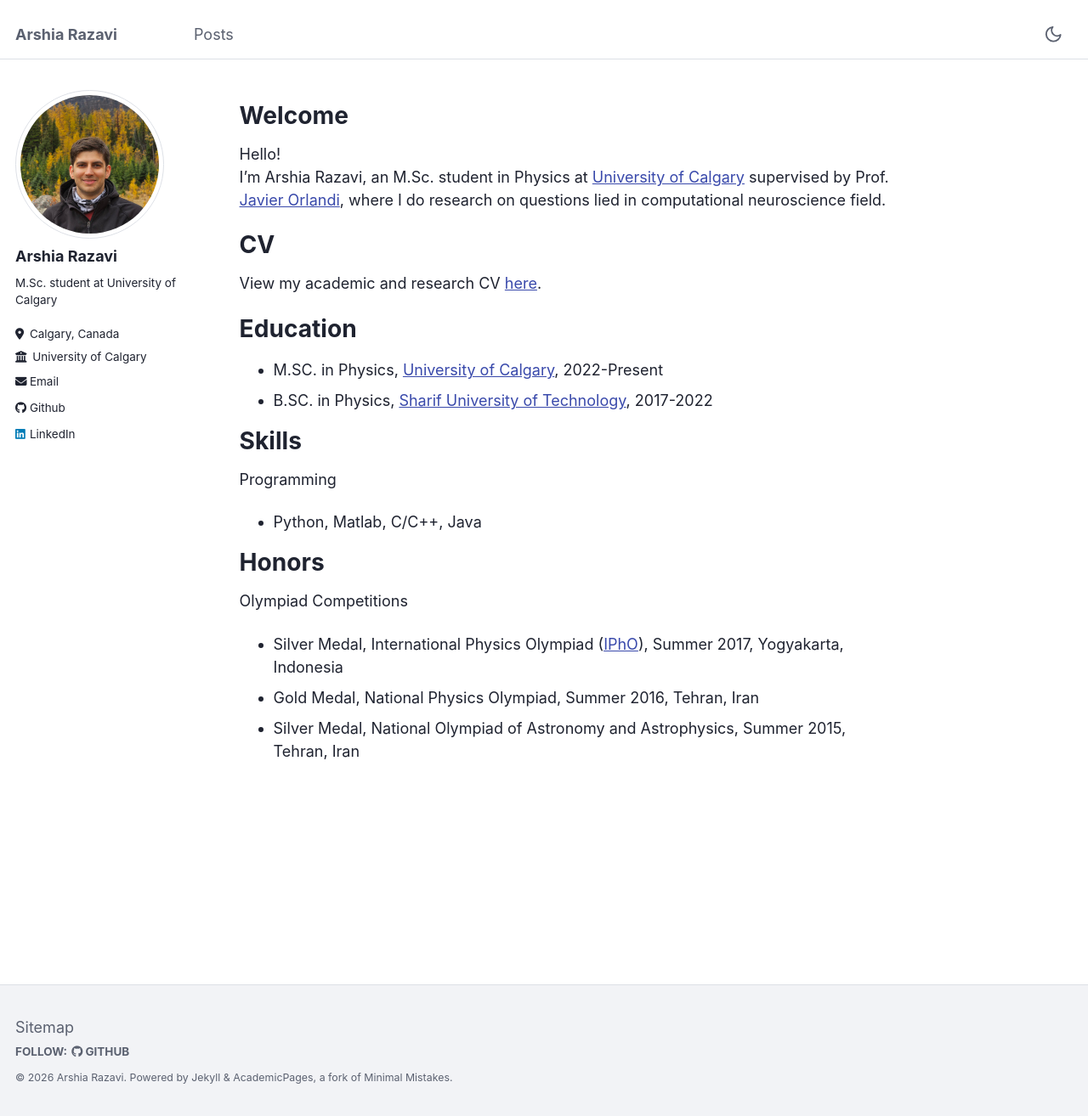
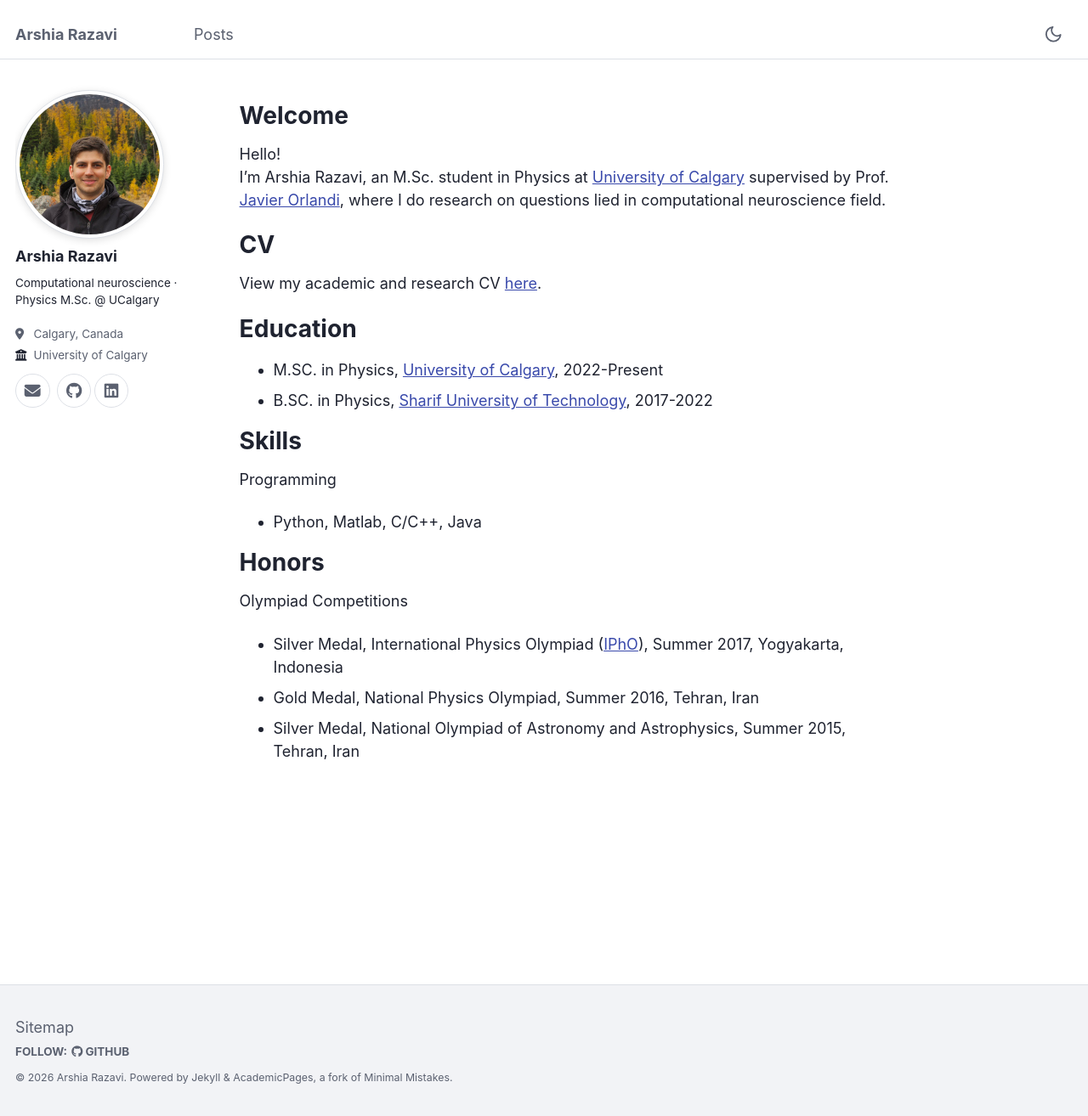
Before and after one commit to ArshiaRazavi/ArshiaRazavi.github.io, a Jekyll site: the page built from _pages/about.md, in a window 1280 px wide and 1314 px high. Shown: the whole window at 85% size. Built offline with Jekyll 4.4.1, drawn with Linux system fonts in a browser that asks for light colours.

Commit message:
Polish sidebar author card
Give the avatar a token-based ring and shadow with explicit
width/height so it no longer shifts layout on load. On desktop the
social links collapse into a compact row of round icon buttons; the
label text is kept as visually hidden text so each link keeps an
accessible name, and a :focus-visible ring uses --color-focus.
Location and employer stay as readable text lines. The mobile
Follow dropdown keeps its labelled list and existing jQuery toggle.

Replace the generic author bio with a more specific one built from
facts already in the repo (TODO.md T2.4).

Co-Authored-By: Claude Opus 5.5 <noreply@anthropic.com>

```diff
--- a/_config.yml
+++ b/_config.yml
@@ -25,7 +25,7 @@ author:
   avatar           : "profile2.jpg"
   name             : "Arshia Razavi"
   pronouns         : # example: "she/her"
-  bio              : "M.Sc. student at University of Calgary"
+  bio              : "Computational neuroscience · Physics M.Sc. @ UCalgary"
   location         : "Calgary, Canada"
   employer         : "University of Calgary"
   uri              : # URL
--- a/_includes/author-profile.html
+++ b/_includes/author-profile.html
@@ -10,7 +10,7 @@
     {% if author.avatar contains "://" %}
     	<img src="{{ author.avatar }}" alt="{{ author.name }}">
     {% else %}
-    	<img src="{{ author.avatar | prepend: "/images/" | prepend: base_path }}" class="author__avatar" alt="{{ author.name }}">
+    	<img src="{{ author.avatar | prepend: "/images/" | prepend: base_path }}" class="author__avatar" alt="{{ author.name }}" width="175" height="175">
     {% endif %}
   </div>
 
@@ -31,127 +31,127 @@
         <li class="author__desktop"><i class="fa fa-solid fa-building-columns icon-pad-right" aria-hidden="true"></i>{{ author.employer }}</li>
       {% endif %}
       {% if author.uri %}
-        <li><a href="{{ author.uri }}"><i class="fas fa-fw fa-link icon-pad-right" aria-hidden="true"></i>{{ site.data.ui-text[site.locale].website_label | default: "Website" }}</a></li>
+        <li><a href="{{ author.uri }}"><i class="fas fa-fw fa-link" aria-hidden="true"></i><span class="author__url-label">{{ site.data.ui-text[site.locale].website_label | default: "Website" }}</span></a></li>
       {% endif %}
       {% if author.email %}
-        <li><a href="mailto:{{ author.email }}"><i class="fas fa-fw fa-envelope icon-pad-right" aria-hidden="true"></i>{{ site.data.ui-text[site.locale].email_label | default: "Email" }}</a></li>
+        <li><a href="mailto:{{ author.email }}"><i class="fas fa-fw fa-envelope" aria-hidden="true"></i><span class="author__url-label">{{ site.data.ui-text[site.locale].email_label | default: "Email" }}</span></a></li>
       {% endif %}
 
       <!-- Font Awesome and Academicons icons / Academic websites -->
       {% if author.arxiv %}
-        <li><a href="{{ author.arxiv }}"><i class="ai ai-arxiv ai-fw icon-pad-right"></i>arXiv</a></li>
+        <li><a href="{{ author.arxiv }}"><i class="ai ai-arxiv ai-fw" aria-hidden="true"></i><span class="author__url-label">arXiv</span></a></li>
       {% endif %}
       {% if author.googlescholar %}
-        <li><a href="{{ author.googlescholar }}"><i class="ai ai-google-scholar icon-pad-right"></i>Google Scholar</a></li>
+        <li><a href="{{ author.googlescholar }}"><i class="ai ai-google-scholar" aria-hidden="true"></i><span class="author__url-label">Google Scholar</span></a></li>
       {% endif %}
       {% if author.semantic %}
-        <li><a href="{{ author.semantic }}"><i class="ai ai-semantic-scholar ai-fw icon-pad-right"></i>Semantic Scholar</a></li>
+        <li><a href="{{ author.semantic }}"><i class="ai ai-semantic-scholar ai-fw" aria-hidden="true"></i><span class="author__url-label">Semantic Scholar</span></a></li>
       {% endif %}
       {% if author.impactstory %}
-        <li><a href="{{ author.impactstory }}"><i class="ai ai-impactstory ai-fw icon-pad-right"></i>Impactstory</a></li>
+        <li><a href="{{ author.impactstory }}"><i class="ai ai-impactstory ai-fw" aria-hidden="true"></i><span class="author__url-label">Impactstory</span></a></li>
       {% endif %}
       {% if author.orcid %}
-        <li><a href="{{ author.orcid }}"><i class="ai ai-orcid ai-fw icon-pad-right"></i>ORCID</a></li>
+        <li><a href="{{ author.orcid }}"><i class="ai ai-orcid ai-fw" aria-hidden="true"></i><span class="author__url-label">ORCID</span></a></li>
       {% endif %}
       {% if author.pubmed %}
-        <li><a href="{{ author.pubmed }}"><i class="ai ai-pubmed ai-fw icon-pad-right"></i>PubMed</a></li>
+        <li><a href="{{ author.pubmed }}"><i class="ai ai-pubmed ai-fw" aria-hidden="true"></i><span class="author__url-label">PubMed</span></a></li>
       {% endif %}
       {% if author.researchgate %}
-        <li><a href="{{ author.researchgate }}"><i class="fab fa-fw fa-researchgate icon-pad-right" aria-hidden="true"></i>ResearchGate</a></li>
+        <li><a href="{{ author.researchgate }}"><i class="fab fa-fw fa-researchgate" aria-hidden="true"></i><span class="author__url-label">ResearchGate</span></a></li>
       {% endif %}
 
       <!-- Font Awesome icons / Repositories and software development -->
       {% if author.bitbucket %}
-        <li><a href="https://bitbucket.org/{{ author.bitbucket }}"><i class="fab fa-fw fa-bitbucket icon-pad-right" aria-hidden="true"></i>Bitbucket</a></li>
+        <li><a href="https://bitbucket.org/{{ author.bitbucket }}"><i class="fab fa-fw fa-bitbucket" aria-hidden="true"></i><span class="author__url-label">Bitbucket</span></a></li>
       {% endif %}
       {% if author.codepen %}
-        <li><a href="https://codepen.io/{{ author.codepen }}"><i class="fab fa-fw fa-codepen icon-pad-right" aria-hidden="true"></i>CodePen</a></li>
+        <li><a href="https://codepen.io/{{ author.codepen }}"><i class="fab fa-fw fa-codepen" aria-hidden="true"></i><span class="author__url-label">CodePen</span></a></li>
       {% endif %}
       {% if author.dribbble %}
-        <li><a href="https://dribbble.com/{{ author.dribbble }}"><i class="fab fa-fw fa-dribbble icon-pad-right" aria-hidden="true"></i>Dribbble</a></li>
+        <li><a href="https://dribbble.com/{{ author.dribbble }}"><i class="fab fa-fw fa-dribbble" aria-hidden="true"></i><span class="author__url-label">Dribbble</span></a></li>
       {% endif %}
       {% if author.github %}
-        <li><a href="https://github.com/{{ author.github }}"><i class="fab fa-fw fa-github icon-pad-right" aria-hidden="true"></i>Github</a></li>
+        <li><a href="https://github.com/{{ author.github }}"><i class="fab fa-fw fa-github" aria-hidden="true"></i><span class="author__url-label">Github</span></a></li>
       {% endif %}
       {% if author.kaggle %}
-        <li><a href="https://kaggle.com/{{ author.kaggle }}"><i class="fab fa-fw fa-kaggle icon-pad-right" aria-hidden="true"></i>Kaggle</a></li>
+        <li><a href="https://kaggle.com/{{ author.kaggle }}"><i class="fab fa-fw fa-kaggle" aria-hidden="true"></i><span class="author__url-label">Kaggle</span></a></li>
       {% endif %}
       {% if author.stackoverflow %}
-        <li><a href="https://www.stackoverflow.com/users/{{ author.stackoverflow }}"><i class="fab fa-fw fa-stack-overflow icon-pad-right" aria-hidden="true"></i>Stackoverflow</a></li>
+        <li><a href="https://www.stackoverflow.com/users/{{ author.stackoverflow }}"><i class="fab fa-fw fa-stack-overflow" aria-hidden="true"></i><span class="author__url-label">Stackoverflow</span></a></li>
       {% endif %}
 
       <!-- Font Awesome icons / Social media -->
       {% if author.bluesky %}
-        <li><a href="https://bsky.app/profile/{{ author.bluesky }}"><i class="fab fa-fw fa-bluesky icon-pad-right" aria-hidden="true"></i>Bluesky</a></li>
+        <li><a href="https://bsky.app/profile/{{ author.bluesky }}"><i class="fab fa-fw fa-bluesky" aria-hidden="true"></i><span class="author__url-label">Bluesky</span></a></li>
       {% endif %}
       {% if author.facebook %}
-        <li><a href="https://www.facebook.com/{{ author.facebook }}"><i class="fab fa-fw fa-facebook-f icon-pad-right" aria-hidden="true"></i>Facebook</a></li>
+        <li><a href="https://www.facebook.com/{{ author.facebook }}"><i class="fab fa-fw fa-facebook-f" aria-hidden="true"></i><span class="author__url-label">Facebook</span></a></li>
       {% endif %}
       {% if author.flickr %}
-        <li><a href="https://www.flickr.com/{{ author.flickr }}"><i class="fab fa-fw fa-flickr icon-pad-right" aria-hidden="true"></i>Flickr</a></li>
+        <li><a href="https://www.flickr.com/{{ author.flickr }}"><i class="fab fa-fw fa-flickr" aria-hidden="true"></i><span class="author__url-label">Flickr</span></a></li>
       {% endif %}
       {% if author.foursquare %}
-        <li><a href="https://foursquare.com/{{ author.foursquare }}"><i class="fab fa-fw fa-foursquare icon-pad-right" aria-hidden="true"></i>Foursquare</a></li>
+        <li><a href="https://foursquare.com/{{ author.foursquare }}"><i class="fab fa-fw fa-foursquare" aria-hidden="true"></i><span class="author__url-label">Foursquare</span></a></li>
       {% endif %}
       {% if author.goodreads %}
-        <li><a href="https://www.goodreads.com/{{ author.goodreads }}"><i class="fab fa-fw fa-goodreads icon-pad-right" aria-hidden="true"></i>Goodreads</a></li>
+        <li><a href="https://www.goodreads.com/{{ author.goodreads }}"><i class="fab fa-fw fa-goodreads" aria-hidden="true"></i><span class="author__url-label">Goodreads</span></a></li>
       {% endif %}
       {% if author.google_plus %}
-        <li><a href="https://plus.google.com/+{{ author.google_plus }}"><i class="fab fa-fw fa-google-plus-g icon-pad-right" aria-hidden="true"></i>Google+</a></li>
+        <li><a href="https://plus.google.com/+{{ author.google_plus }}"><i class="fab fa-fw fa-google-plus-g" aria-hidden="true"></i><span class="author__url-label">Google+</span></a></li>
       {% endif %}
       {% if author.keybase %}
-        <li><a href="https://keybase.io/{{ author.keybase }}"><i class="fas fa-fw fa-key icon-pad-right" aria-hidden="true"></i>Keybase</a></li>
+        <li><a href="https://keybase.io/{{ author.keybase }}"><i class="fas fa-fw fa-key" aria-hidden="true"></i><span class="author__url-label">Keybase</span></a></li>
       {% endif %}
       {% if author.instagram %}
-        <li><a href="https://instagram.com/{{ author.instagram }}"><i class="fab fa-fw fa-instagram icon-pad-right" aria-hidden="true"></i>Instagram</a></li>
+        <li><a href="https://instagram.com/{{ author.instagram }}"><i class="fab fa-fw fa-instagram" aria-hidden="true"></i><span class="author__url-label">Instagram</span></a></li>
       {% endif %}
       {% if author.lastfm %}
-        <li><a href="https://lastfm.com/user/{{ author.lastfm }}"><i class="fab fa-fw fa-lastfm icon-pad-right" aria-hidden="true"></i>Last.fm</a></li>
+        <li><a href="https://lastfm.com/user/{{ author.lastfm }}"><i class="fab fa-fw fa-lastfm" aria-hidden="true"></i><span class="author__url-label">Last.fm</span></a></li>
       {% endif %}
       {% if author.linkedin %}
-        <li><a href="https://www.linkedin.com/in/{{ author.linkedin }}"><i class="fab fa-fw fa-linkedin icon-pad-right" aria-hidden="true"></i>LinkedIn</a></li>
+        <li><a href="https://www.linkedin.com/in/{{ author.linkedin }}"><i class="fab fa-fw fa-linkedin" aria-hidden="true"></i><span class="author__url-label">LinkedIn</span></a></li>
       {% endif %}
       {% if author.mastodon %}
-        <li><a href="{{ author.mastodon }}"><i class="fab fa-fw fa-mastodon icon-pad-right" aria-hidden="true"></i>Mastodon</a></li>
+        <li><a href="{{ author.mastodon }}"><i class="fab fa-fw fa-mastodon" aria-hidden="true"></i><span class="author__url-label">Mastodon</span></a></li>
       {% endif %}
       {% if author.medium %}
-        <li><a href="{{ author.medium }}"><i class="fab fa-fw fa-medium icon-pad-right" aria-hidden="true"></i>Medium</a></li>
+        <li><a href="{{ author.medium }}"><i class="fab fa-fw fa-medium" aria-hidden="true"></i><span class="author__url-label">Medium</span></a></li>
       {% endif %}
       {% if author.pinterest %}
-        <li><a href="https://www.pinterest.com/{{ author.pinterest }}"><i class="fab fa-fw fa-pinterest icon-pad-right" aria-hidden="true"></i>Pinterest</a></li>
+        <li><a href="https://www.pinterest.com/{{ author.pinterest }}"><i class="fab fa-fw fa-pinterest" aria-hidden="true"></i><span class="author__url-label">Pinterest</span></a></li>
       {% endif %}
       {% if author.soundcloud %}
-        <li><a href="https://soundcloud.com/{{ author.soundcloud }}"><i class="fab fa-fw fa-soundcloud icon-pad-right" aria-hidden="true"></i>Soundcloud</a></li>
+        <li><a href="https://soundcloud.com/{{ author.soundcloud }}"><i class="fab fa-fw fa-soundcloud" aria-hidden="true"></i><span class="author__url-label">Soundcloud</span></a></li>
       {% endif %}
       {% if author.steam %}
-        <li><a href="https://steamcommunity.com/id/{{ author.steam }}"><i class="fab fa-fw fa-steam icon-pad-right" aria-hidden="true"></i>Steam</a></li>
+        <li><a href="https://steamcommunity.com/id/{{ author.steam }}"><i class="fab fa-fw fa-steam" aria-hidden="true"></i><span class="author__url-label">Steam</span></a></li>
       {% endif %}
       {% if author.telegram %}
-        <li><a href="{{ author.telegram }}"><i class="fab fa-fw fa-telegram icon-pad-right" aria-hidden="true"></i>Telegram</a></li>
+        <li><a href="{{ author.telegram }}"><i class="fab fa-fw fa-telegram" aria-hidden="true"></i><span class="author__url-label">Telegram</span></a></li>
       {% endif %}
       {% if author.tumblr %}
-        <li><a href="https://{{ author.tumblr }}.tumblr.com"><i class="fab fa-fw fa-tumblr icon-pad-right" aria-hidden="true"></i>Tumblr</a></li>
+        <li><a href="https://{{ author.tumblr }}.tumblr.com"><i class="fab fa-fw fa-tumblr" aria-hidden="true"></i><span class="author__url-label">Tumblr</span></a></li>
       {% endif %}
       {% if author.twitter %}
-        <li><a href="https://twitter.com/{{ author.twitter }}"><i class="fab fa-fw fa-x-twitter icon-pad-right" aria-hidden="true"></i>X (formerly Twitter)</a></li>
+        <li><a href="https://twitter.com/{{ author.twitter }}"><i class="fab fa-fw fa-x-twitter" aria-hidden="true"></i><span class="author__url-label">X (formerly Twitter)</span></a></li>
       {% endif %}
       {% if author.vine %}
-        <li><a href="https://vine.co/u/{{ author.vine }}"><i class="fab fa-fw fa-vine icon-pad-right" aria-hidden="true"></i>Vine</a></li>
+        <li><a href="https://vine.co/u/{{ author.vine }}"><i class="fab fa-fw fa-vine" aria-hidden="true"></i><span class="author__url-label">Vine</span></a></li>
       {% endif %}
       {% if author.weibo %}
-        <li><a href="https://www.weibo.com/{{ author.weibo }}"><i class="fab fa-fw fa-weibo icon-pad-right" aria-hidden="true"></i>Weibo</a></li>
+        <li><a href="https://www.weibo.com/{{ author.weibo }}"><i class="fab fa-fw fa-weibo" aria-hidden="true"></i><span class="author__url-label">Weibo</span></a></li>
       {% endif %}
       {% if author.wikipedia %}
-        <li><a href="https://en.wikipedia.org/wiki/User:{{ author.wikipedia }}"><i class="fab fa-fw fa-wikipedia-w icon-pad-right" aria-hidden="true"></i>Wikipedia</a></li>
+        <li><a href="https://en.wikipedia.org/wiki/User:{{ author.wikipedia }}"><i class="fab fa-fw fa-wikipedia-w" aria-hidden="true"></i><span class="author__url-label">Wikipedia</span></a></li>
       {% endif %}
       {% if author.xing %}
-        <li><a href="https://www.xing.com/profile/{{ author.xing }}"><i class="fab fa-fw fa-xing icon-pad-right" aria-hidden="true"></i>XING</a></li>
+        <li><a href="https://www.xing.com/profile/{{ author.xing }}"><i class="fab fa-fw fa-xing" aria-hidden="true"></i><span class="author__url-label">XING</span></a></li>
       {% endif %}
       {% if author.youtube %}
-        <li><a href="https://www.youtube.com/user/{{ author.youtube }}"><i class="fab fa-fw fa-youtube icon-pad-right" aria-hidden="true"></i>YouTube</a></li>
+        <li><a href="https://www.youtube.com/user/{{ author.youtube }}"><i class="fab fa-fw fa-youtube" aria-hidden="true"></i><span class="author__url-label">YouTube</span></a></li>
       {% endif %}
       {% if author.zhihu %}
-      <li><a href="{{ author.zhihu }}"><i class="fab fa-fw fa-zhihu icon-pad-right" aria-hidden="true"></i>Zhihu</a></li>
+      <li><a href="{{ author.zhihu }}"><i class="fab fa-fw fa-zhihu" aria-hidden="true"></i><span class="author__url-label">Zhihu</span></a></li>
       {% endif %}
     </ul>
   </div>
--- a/_sass/_sidebar.scss
+++ b/_sass/_sidebar.scss
@@ -91,11 +91,17 @@
 
   img {
     max-width: 175px;
+    height: auto;
+    aspect-ratio: 1 / 1;
+    object-fit: cover;
     border-radius: 50%;
+    box-shadow: 0 0 0 1px var(--color-border);
 
     @include breakpoint($large) {
-      padding: 5px;
-      border: 1px solid $border-color;
+      padding: 4px;
+      background: var(--color-bg);
+      border: 1px solid var(--color-border);
+      box-shadow: 0 2px 10px var(--color-shadow);
     }
   }
 }
@@ -256,5 +262,74 @@
     &:hover {
       text-decoration: underline;
     }
+
+    &:focus-visible {
+      outline: 2px solid var(--color-focus);
+      outline-offset: 2px;
+    }
+  }
+
+  .author__url-label {
+    margin-left: 0.35em;
+  }
+
+  // Desktop: location/employer stay as text lines, links collapse into an
+  // icon row. The <ul> keeps display:block because _main.js toggles it with
+  // jQuery show()/hide(), which writes an inline display:block.
+  @include breakpoint($large) {
+    .author__desktop {
+      margin-bottom: 0.35em;
+      color: $muted-text-color;
+      white-space: normal;
+
+      i {
+        width: 1.25em;
+        text-align: center;
+        margin-right: 0.35em;
+      }
+    }
+
+    li:not(.author__desktop) {
+      display: inline-block;
+      vertical-align: middle;
+      margin: 0.5em 0.25em 0 0;
+    }
+
+    a {
+      display: inline-flex;
+      align-items: center;
+      justify-content: center;
+      width: 2.25rem;
+      height: 2.25rem;
+      margin: 0;
+      padding: 0;
+      border: 1px solid var(--color-border);
+      border-radius: 50%;
+      color: $muted-text-color;
+      font-size: 1.05rem;
+      transition: color 0.15s ease, border-color 0.15s ease, background-color 0.15s ease;
+
+      &:hover {
+        color: var(--color-accent);
+        border-color: var(--color-accent);
+        background-color: var(--color-accent-soft);
+        text-decoration: none;
+      }
+    }
+
+    // One neutral icon set; brand colours from _utilities.scss stay in the
+    // mobile dropdown.
+    &.social-icons a i {
+      color: inherit;
+    }
+
+    .author__url-label {
+      position: absolute !important;
+      clip: rect(1px, 1px, 1px, 1px);
+      width: 1px;
+      height: 1px;
+      overflow: hidden;
+      white-space: nowrap;
+    }
   }
 }
```
